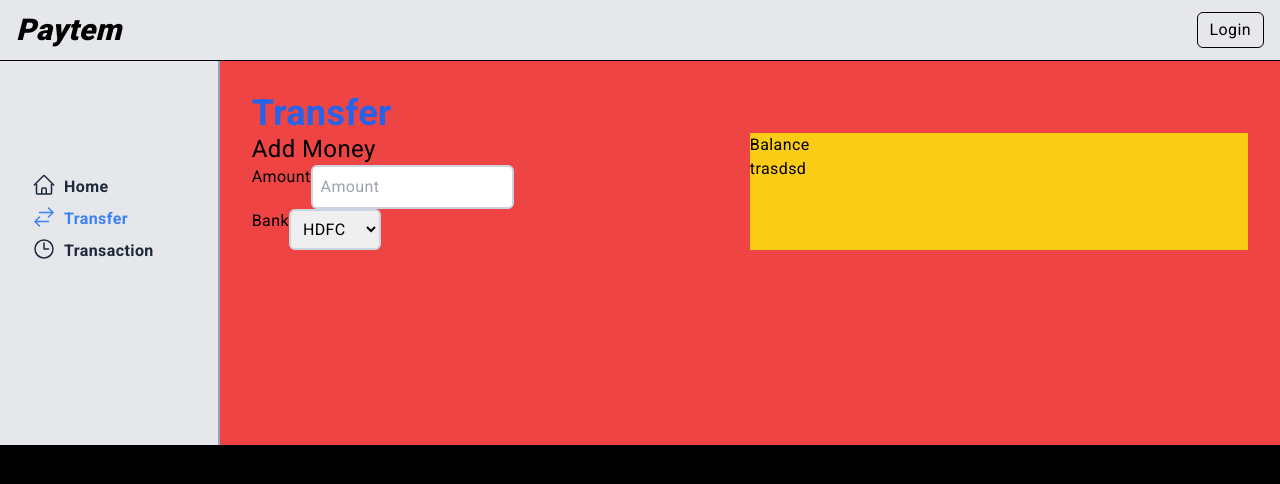
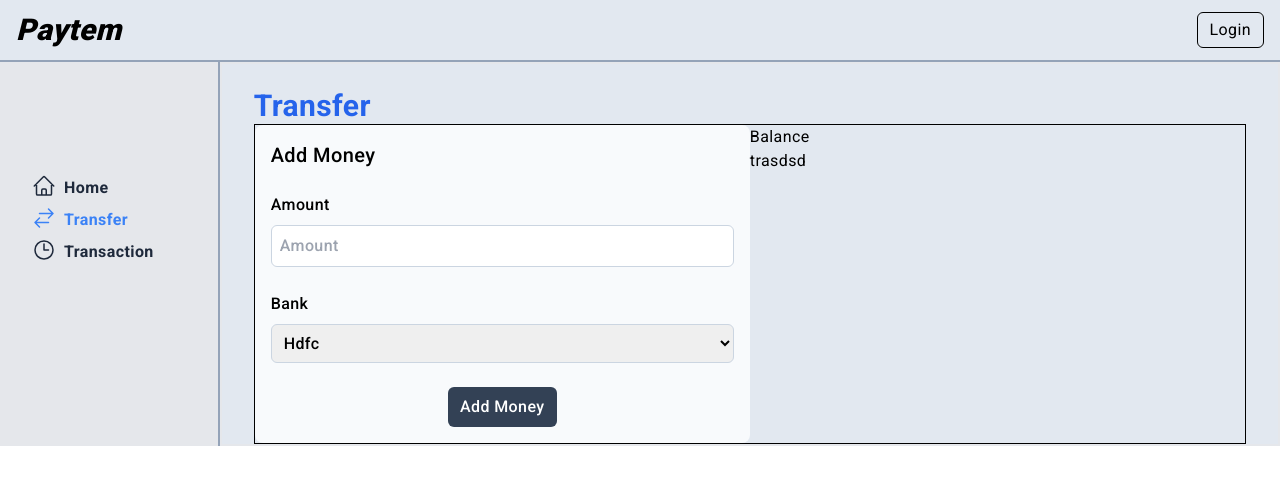
Before and after one commit to ankitwaware/paytem-nextjs-app, a Next.js app in the folder apps/user-app/: page /dashboard/transfer in a window 1280 px wide. Shown: the top 484 px of the page. Built offline with nearby package versions, Linux system fonts and the light colour scheme; no server answers.

Commit message:
added dashboard

```diff
--- a/apps/user-app/app/api/register/route.ts
+++ b/apps/user-app/app/api/register/route.ts
@@ -113,14 +113,18 @@ export async function POST(request: Request) {
       },
     });
 
+    // TODO add signin request here
     return NextResponse.json<signUpResBody>(
       {
         message: "Registration Success",
-        data: { email: email, password: password },
+        data: {
+          email,
+          password,
+        },
       },
       { status: 201 },
     );
-  } catch (error:any) {
+  } catch (error: any) {
     console.log(error.message);
     return NextResponse.json<signUpResBody>(
       { message: "Something Went Wrong.Try Again" },
--- a/apps/user-app/app/dashboard/layout.tsx
+++ b/apps/user-app/app/dashboard/layout.tsx
@@ -3,7 +3,7 @@ import Sidebar from "../../components/sidebar/Sidebar";
 
 export default function DashboardLayout({ children }: { children: ReactNode }) {
   return (
-    <div className="flex bg-yellow-400">
+    <div className="flex bg-slate-200">
       <Sidebar />
       {children}
     </div>
--- a/apps/user-app/app/dashboard/page.tsx
+++ b/apps/user-app/app/dashboard/page.tsx
@@ -1,3 +1,4 @@
 export default function Page() {
+  // #3 -@ankitwaware add the dahsboard page
   return <div>Dashboard Page</div>;
 }
--- a/apps/user-app/app/dashboard/transfer/page.tsx
+++ b/apps/user-app/app/dashboard/transfer/page.tsx
@@ -4,13 +4,13 @@ import OnRampTransaction from "../../../components/OnRampTransaction";
 
 export default function Page() {
   return (
-    <div className="w-full bg-red-500 px-8 pt-8">
-      <h1 className="text-4xl font-bold text-blue-600">Transfer</h1>
+    <div className="w-full px-8 pt-6 border-2">
+      <h1 className="text-3xl font-bold text-blue-600">Transfer</h1>
 
-      <div className="grid grid-cols-2">
+      <div className="grid grid-cols-2 border h-80 border-black">
         <AddMoney />
 
-        <div className="bg-yellow-400">
+        <div className="">
           <Balance />
           <OnRampTransaction />
         </div>
--- a/apps/user-app/app/globals.css
+++ b/apps/user-app/app/globals.css
@@ -6,4 +6,8 @@
   input {
     outline: none;
   }
+  optgroup {
+    outline: none;
+    border: none;
+  }
 }
--- a/apps/user-app/app/layout.tsx
+++ b/apps/user-app/app/layout.tsx
@@ -23,7 +23,7 @@ export default function RootLayout({
   return (
     <html lang="en">
       <Providers>
-        <body className={`${roboto.className} tracking-wide bg-black`}>
+        <body className={`${roboto.className} tracking-wide `}>
           <Appbar />
           {children}
         </body>
--- a/apps/user-app/components/AddMoney.tsx
+++ b/apps/user-app/components/AddMoney.tsx
@@ -1,27 +1,41 @@
+// "use client";
+
+// import { useRef } from "react";
+
 export default function AddMoney() {
+
   return (
-    <div className="bg-transparent">
-      <h3 className="text-2xl">Add Money</h3>
+    <div className="flex flex-col justify-between rounded-lg bg-slate-50 p-4 font-medium">
+      <h3 className="text-xl">Add Money</h3>
 
-      <div className="flex">
+      <div className="flex flex-col gap-y-2">
         <label htmlFor="amount">Amount</label>
         <input
           id="amount"
           type="text"
           placeholder="Amount"
-          className="rounded-md border-2 border-slate-300 p-2"
+          autoComplete="off"
+          className="rounded-md border border-slate-300 p-2"
         />
       </div>
 
-      <div className="flex">
+      <div className="flex flex-col gap-y-2">
         <label htmlFor="bank">Bank</label>
-
-        <select id="bank" className="rounded-md border-2 border-slate-300 p-2 uppercase">
-          <option value={"hdfc"}>HDFC</option>
+        <select
+          id="bank"
+          className="rounded-md border border-slate-300 p-2 capitalize"
+        >
+          <option value={"hdfc"} selected>
+            hdfc
+          </option>
           <option value={"axis"}>axis</option>
           <option value={"kotak"}>kotak</option>
         </select>
       </div>
+
+      <button className="self-center rounded-md bg-slate-700 p-2 px-3 text-white">
+        Add Money
+      </button>
     </div>
   );
 }
--- a/apps/user-app/components/SignUpForm.tsx
+++ b/apps/user-app/components/SignUpForm.tsx
@@ -23,7 +23,7 @@ export default function SignUpForm() {
       username: "",
       email: "",
       password: "",
-      number:""
+      number: "",
     },
     progressive: true,
   });
@@ -36,6 +36,7 @@ export default function SignUpForm() {
     try {
       const Responsebody: signUpResBody = await signUpResponse.json();
 
+      // after successfull signup, signin user
       const res = await signIn("credentials", {
         email: Responsebody.data?.email,
         password: Responsebody.data?.password,
--- a/apps/user-app/components/navBar/navbar.tsx
+++ b/apps/user-app/components/navBar/navbar.tsx
@@ -11,7 +11,7 @@ interface NavbarProp {
 
 export default function Navbar({ user, signin, signout }: NavbarProp) {
   return (
-    <nav className="md-px-8 flex justify-between border-b border-black bg-gray-200 px-4 py-3">
+    <nav className="md-px-8 flex justify-between border-b-2 border-slate-400 bg-slate-200 px-4 py-3">
       <PaytemHeading />
 
       <div className="flex justify-between gap-x-4 capitalize">
--- a/apps/user-app/components/sidebar/Sidebar.tsx
+++ b/apps/user-app/components/sidebar/Sidebar.tsx
@@ -26,13 +26,13 @@ function HomeIcon() {
       xmlns="http://www.w3.org/2000/svg"
       fill="none"
       viewBox="0 0 24 24"
-      stroke-width="1.5"
+      strokeWidth="1.5"
       stroke="currentColor"
       className="h-6 w-6"
     >
       <path
-        stroke-linecap="round"
-        stroke-linejoin="round"
+        strokeLinecap="round"
+        strokeLinejoin="round"
         d="m2.25 12 8.954-8.955c.44-.439 1.152-.439 1.591 0L21.75 12M4.5 9.75v10.125c0 .621.504 1.125 1.125 1.125H9.75v-4.875c0-.621.504-1.125 1.125-1.125h2.25c.621 0 1.125.504 1.125 1.125V21h4.125c.621 0 1.125-.504 1.125-1.125V9.75M8.25 21h8.25"
       />
     </svg>
@@ -45,13 +45,13 @@ function TransferIcon() {
       xmlns="http://www.w3.org/2000/svg"
       fill="none"
       viewBox="0 0 24 24"
-      stroke-width="1.5"
+      strokeWidth="1.5"
       stroke="currentColor"
       className="h-6 w-6"
     >
       <path
-        stroke-linecap="round"
-        stroke-linejoin="round"
+        strokeLinecap="round"
+        strokeLinejoin="round"
         d="M7.5 21 3 16.5m0 0L7.5 12M3 16.5h13.5m0-13.5L21 7.5m0 0L16.5 12M21 7.5H7.5"
       />
     </svg>
@@ -64,13 +64,13 @@ function TransactionsIcon() {
       xmlns="http://www.w3.org/2000/svg"
       fill="none"
       viewBox="0 0 24 24"
-      stroke-width="1.5"
+      strokeWidth="1.5"
       stroke="currentColor"
       className="h-6 w-6"
     >
       <path
-        stroke-linecap="round"
-        stroke-linejoin="round"
+        strokeLinecap="round"
+        strokeLinejoin="round"
         d="M12 6v6h4.5m4.5 0a9 9 0 1 1-18 0 9 9 0 0 1 18 0Z"
       />
     </svg>
--- a/apps/user-app/lib/zodSchema/authFormSchema.ts
+++ b/apps/user-app/lib/zodSchema/authFormSchema.ts
@@ -7,7 +7,10 @@ const SIgnupFormSchema = z.object({
   email: z.string().email({
     message: "Enter a valid email.",
   }),
-  number: z.string().max(10, {message: "Phone Nubmer must be at 10 digit."}),
+  number: z
+    .string()
+    .min(10, { message: "Phone Nubmer must be at 10 digit." })
+    .max(10, { message: "Phone Nubmer must be at 10 digit." }),
   password: z.string().min(6, {
     message: "Password must be at least 6 characters.",
   }),
```
Also changed, not shown: apps/user-app/lib/auth.ts (+4 -4 lines).
